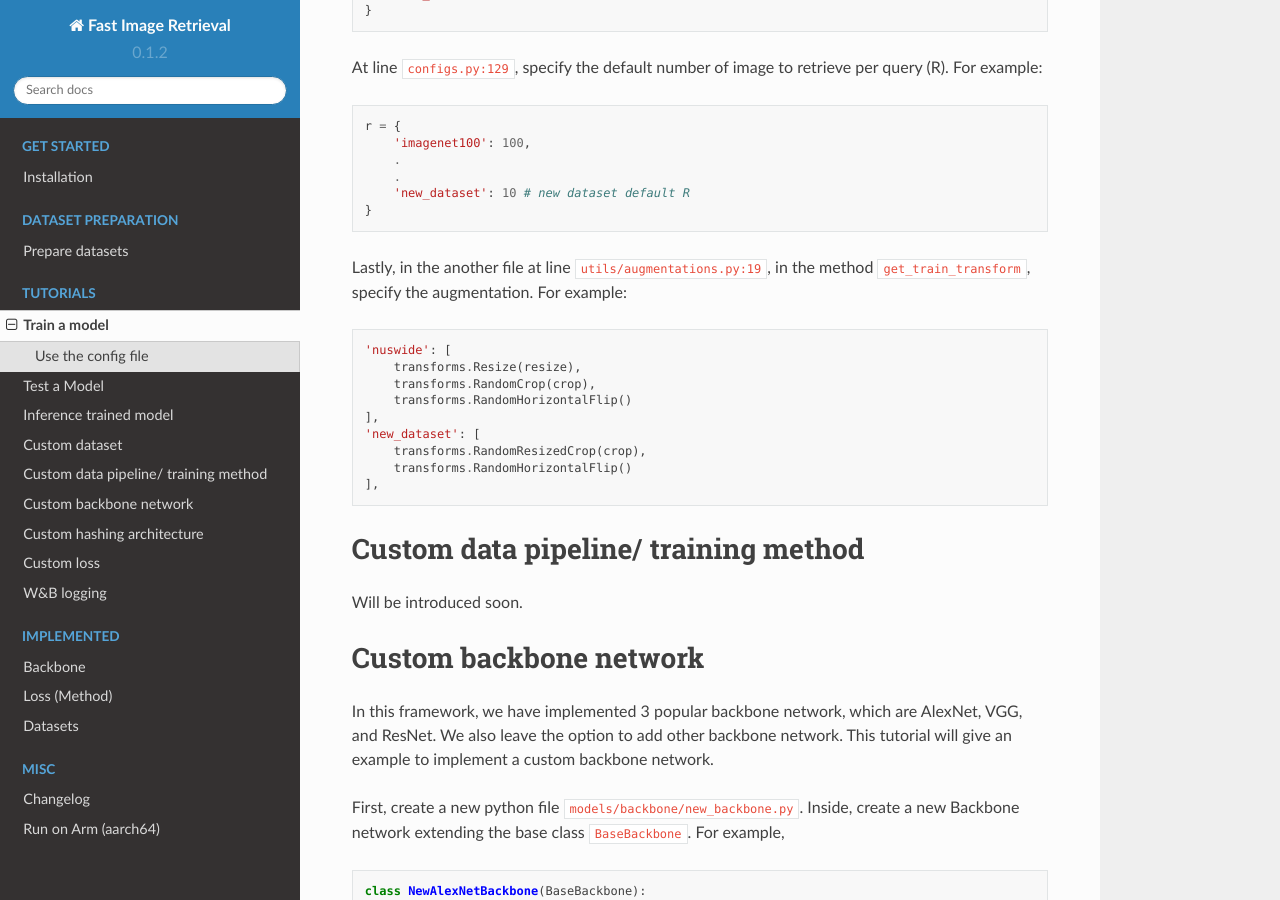
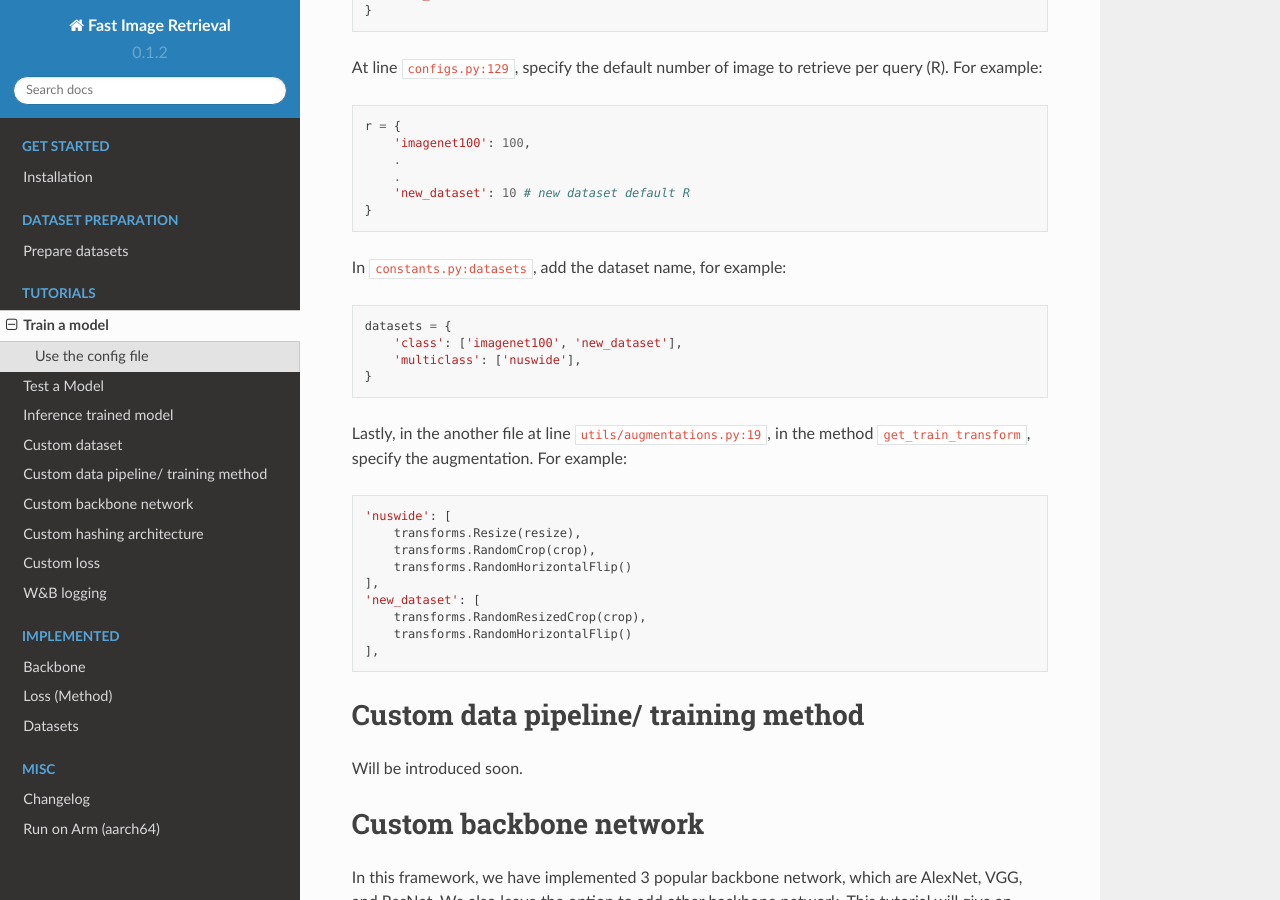
Before and after one commit to CISiPLab/cisip-FIRe, a Sphinx documentation site: the page built from docs/tutorials.md, in a window 1280 px wide and 900 px high, scrolled down 5409 px. Built offline with Sphinx 7.4.7 and the Read the Docs theme 2.0.0, drawn with Linux system fonts in a browser that asks for light colours.

Commit message:
fix documentation on create new dataset

````diff
--- a/docs/tutorials.md
+++ b/docs/tutorials.md
@@ -205,6 +205,13 @@ r = {
     'new_dataset': 10 # new dataset default R
 }
 ```
+In `constants.py:datasets`, add the dataset name, for example:
+```python
+datasets = {
+    'class': ['imagenet100', 'new_dataset'],
+    'multiclass': ['nuswide'],
+}
+```
 Lastly, in the another file at line `utils/augmentations.py:19`, in the method `get_train_transform`, specify the augmentation. For example:
 ```python
 'nuswide': [
````
